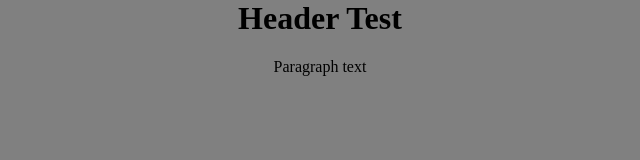
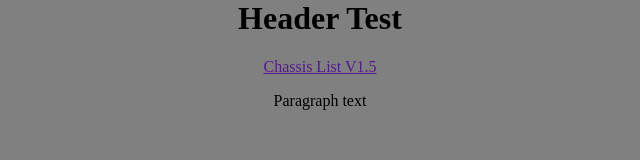
Before and after one commit to Mk-15-D/Mk-15-D-old, a plain HTML site: page index.html in a window 1280 px wide. Shown: the whole page, without its empty margins (320-960 px from the left). Drawn offline with Linux system fonts and the light colour scheme.

Commit message:
Update index.html

```diff
--- a/index.html
+++ b/index.html
@@ -6,7 +6,7 @@
     </head>
     <body>
         <h1>Header Test </h1>
-        <a href=""ChassisList.html"></a>
+        <a href=""ChassisList.html">Chassis List V1.5</a>
         <p> Paragraph text</p>
     </body>
 </html>
```
